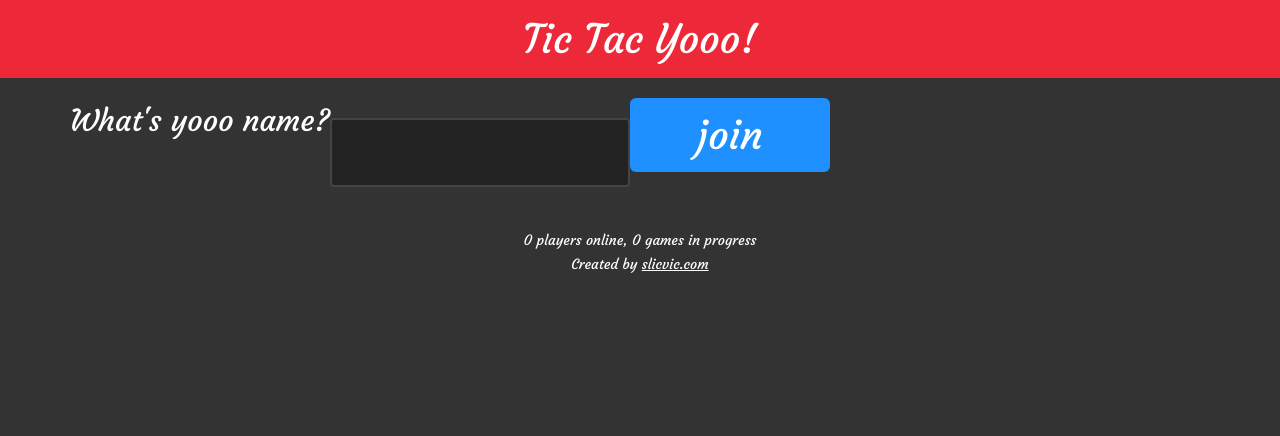
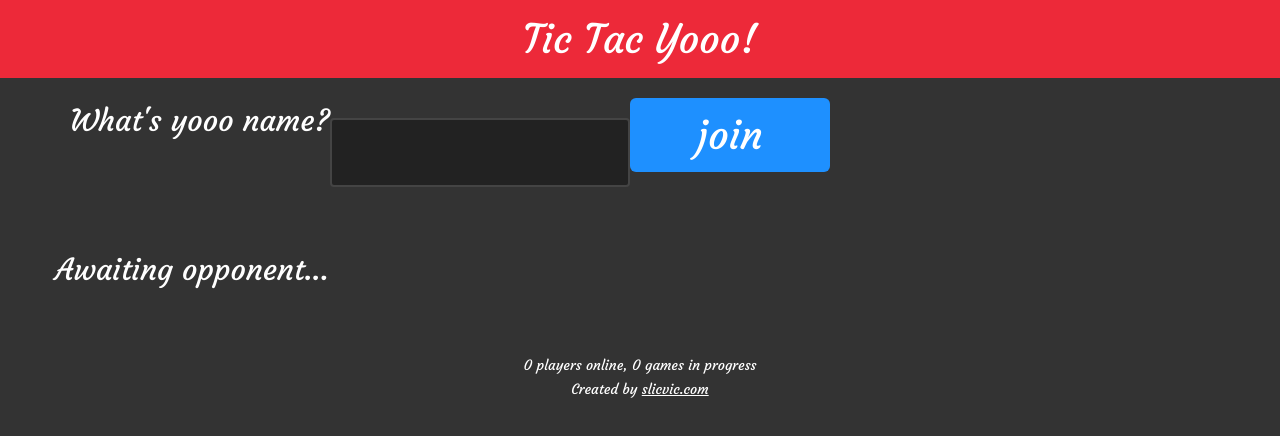
Before and after one commit to slicvic/tictacyooo, a website: page public/index.html in a window 1280 px wide. Drawn offline with nearby package versions, Linux system fonts and the light colour scheme; a web font is replaced by a local one.

Commit message:
Add awaiting opponent section

```diff
--- a/public/index.html
+++ b/public/index.html
@@ -2,7 +2,7 @@
 <html>
 <head>
 	<meta name="viewport" content="width=device-width, initial-scale=1, maximum-scale=1, user-scalable=no">
-	<title>Tic-Tac-Yooo!</title>
+	<title>TicTacYooo!</title>
 	<link href="http://fonts.googleapis.com/css?family=Average|Courgette" rel="stylesheet" type="text/css">
 	<link rel="stylesheet" href="/bower_components/bootstrap/dist/css/bootstrap.min.css">
 	<link rel="stylesheet" href="/src/css/app.css">
@@ -11,8 +11,7 @@
 	<header>
 		<h1>Tic Tac Yooo!</h1>
 	</header>
-	<section id="join">
-		<div class="container">
+	<section id="join" class="container">
 		<div class="row">
 			<div class="col-xs-12">
 				<label for="name">What's yooo name?</label>
@@ -24,6 +23,10 @@
 				<button>join</button>
 			</div>
 		</div>
+	</section>
+	<section id="awaiting-opponent" class="container">
+		<div class="row">
+			<div class="col-xs-12">Awaiting opponent...</div>
 		</div>
 	</section>
 	<footer>
--- a/public/src/css/app.css
+++ b/public/src/css/app.css
@@ -59,3 +59,8 @@
 	background: #1e90ff;
 	color: #fff;
 }
+
+section#awaiting-opponent {
+	font-size: 30px;
+	padding: 40px 0;
+}
```
Lines whose indentation alone changed are shown as unchanged.
